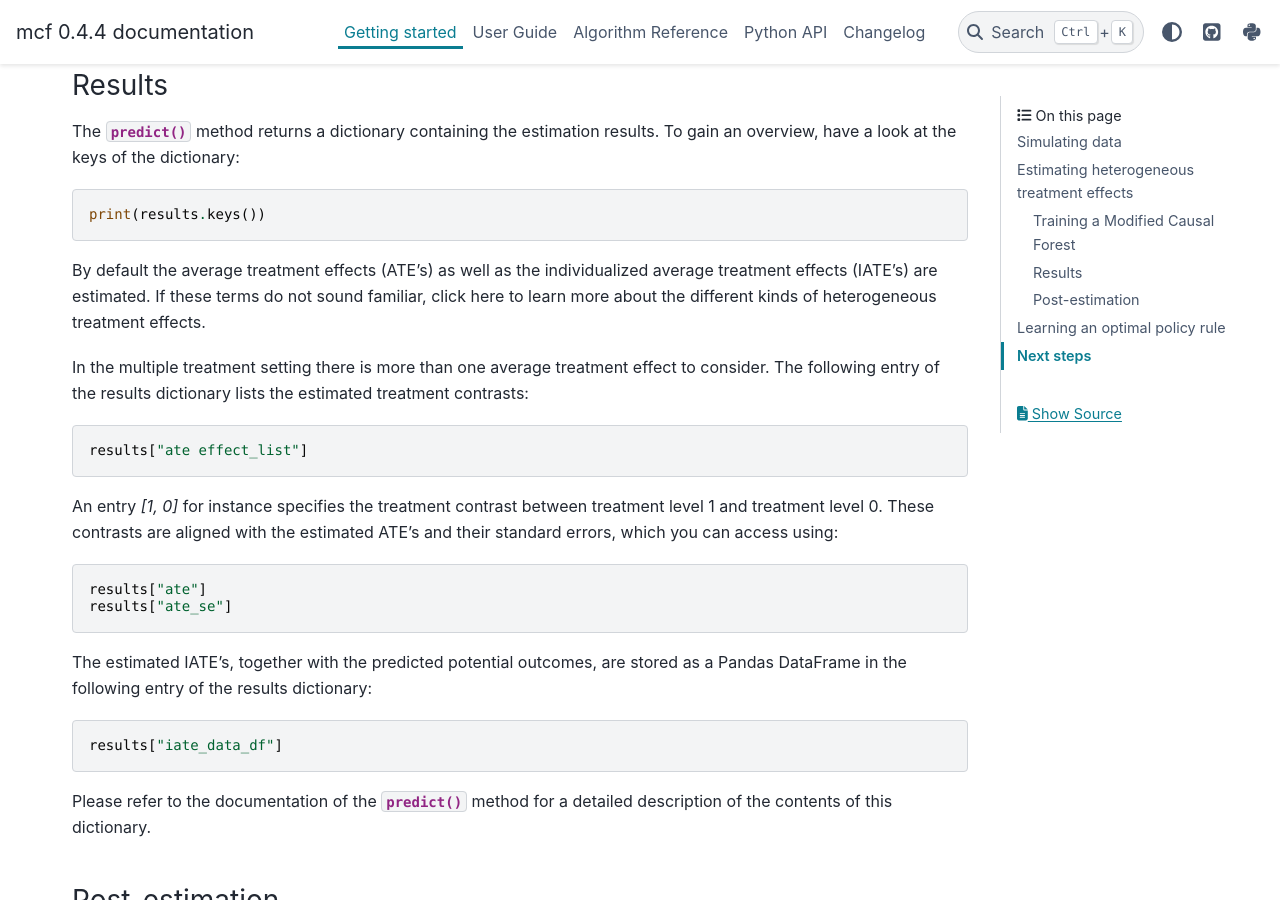
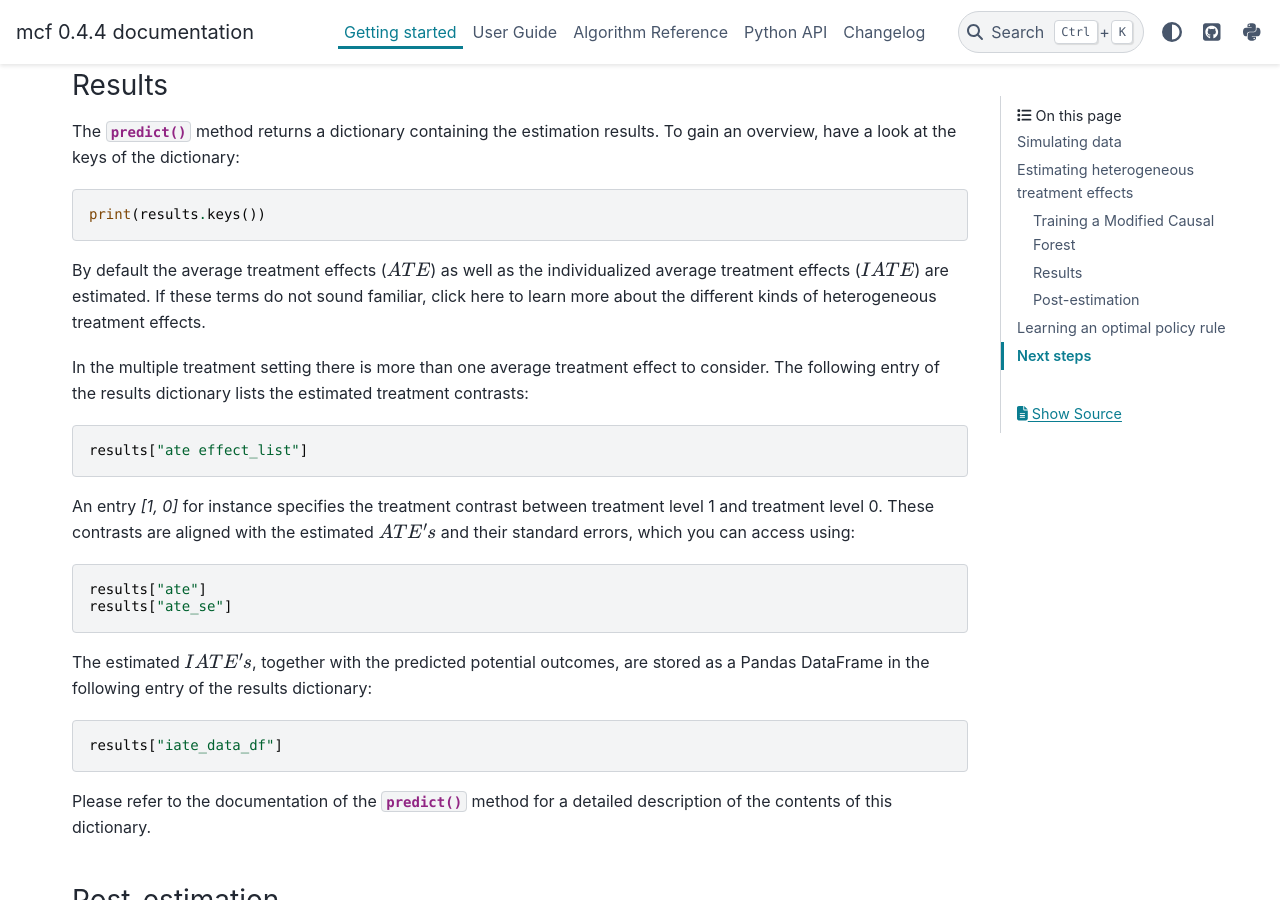
Before and after one commit to MCFpy/mcf, a Sphinx documentation site: the page built from docs/source/getting_started.rst, in a window 1280 px wide and 900 px high, scrolled down 2298 px. Built offline with Sphinx 7.4.7 and the PyData theme 0.15.4, drawn with Linux system fonts in a browser that asks for light colours; some of the changed lines change nothing that is shown.

Commit message:
Add math expressions for treatment effects

```diff
--- a/docs/source/getting_started.rst
+++ b/docs/source/getting_started.rst
@@ -103,11 +103,11 @@
     +----------------------------------+------------------------------------------------------------------------------------------------------------------+
     | ``var_x_name_always_in_unord``   | Unordered feature(s) always used in splitting decision.                                                          |
     +----------------------------------+------------------------------------------------------------------------------------------------------------------+
-    | ``var_z_name_list``              | Ordered features with many values used for GATE estimation.                                                      |
+    | ``var_z_name_list``              | Ordered feature(s) with many values used for :math:`GATE` estimation.                                            |
     +----------------------------------+------------------------------------------------------------------------------------------------------------------+
-    | ``var_z_name_ord``               | Ordered features with few values used for GATE estimation.                                                       |
+    | ``var_z_name_ord``               | Ordered feature(s) with few values used for :math:`GATE` estimation.                                             |
     +----------------------------------+------------------------------------------------------------------------------------------------------------------+
-    | ``var_z_name_unord``             | Unordered features used for GATE estimation.                                                                     |
+    | ``var_z_name_unord``             | Unordered feature(s) used for :math:`GATE` estimation.                                                           |
     +----------------------------------+------------------------------------------------------------------------------------------------------------------+
 
 
@@ -135,7 +135,7 @@
 
     print(results.keys())
 
-By default the average treatment effects (ATE's) as well as the individualized average treatment effects (IATE's) are estimated. If these terms do not sound familiar, click here to learn more about the different kinds of heterogeneous treatment effects.
+By default the average treatment effects (:math:`ATE`) as well as the individualized average treatment effects (:math:`IATE`) are estimated. If these terms do not sound familiar, click here to learn more about the different kinds of heterogeneous treatment effects.
 
 In the multiple treatment setting there is more than one average treatment effect to consider. The following entry of the results dictionary lists the estimated treatment contrasts:
 
@@ -143,14 +143,14 @@
 
     results["ate effect_list"]
 
-An entry *[1, 0]* for instance specifies the treatment contrast between treatment level 1 and treatment level 0. These contrasts are aligned with the estimated ATE's and their standard errors, which you can access using:
+An entry *[1, 0]* for instance specifies the treatment contrast between treatment level 1 and treatment level 0. These contrasts are aligned with the estimated :math:`ATE's` and their standard errors, which you can access using:
 
 .. code-block:: python
 
     results["ate"]
     results["ate_se"]
 
-The estimated IATE's, together with the predicted potential outcomes, are stored as a Pandas DataFrame in the following entry of the results dictionary:
+The estimated :math:`IATE's`, together with the predicted potential outcomes, are stored as a Pandas DataFrame in the following entry of the results dictionary:
 
 .. code-block:: python
 
```
